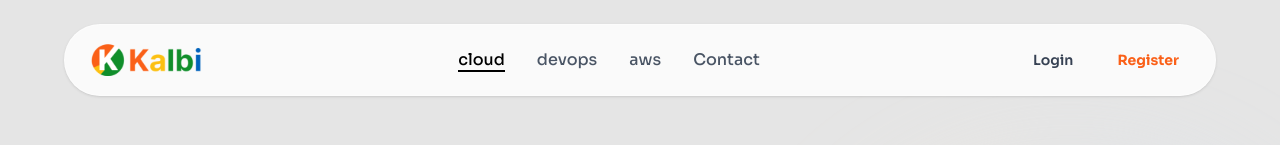
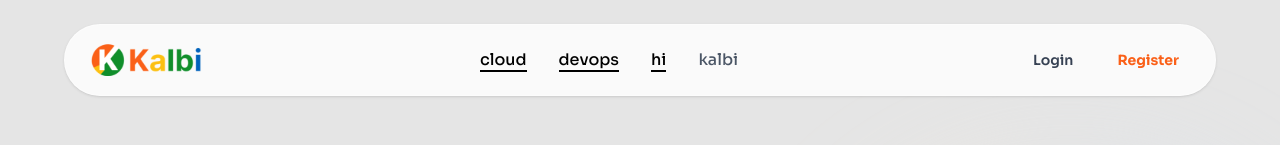
Before and after one commit to pwntaghy/kalbii-frontend-master, a React (Vite) app: page / in a window 1280 px wide. Shown: the top 145 px of the page. Built offline with nearby package versions, Linux system fonts and the light colour scheme; no server answers.

Commit message:
Update feature / fix bug

```diff
--- a/src/components/navbar/navItems.js
+++ b/src/components/navbar/navItems.js
@@ -1,10 +1,10 @@
 const navItems = [
     { label: "cloud", path: "/" },
-    { label: "devops", path: "/about" },
+    { label: "devops", path: "/" },
     // {label:"Portfolio",path:"/portfolio"},
     // {label:"Blogs",path:"/blogs"},
-    { label: "aws", path: "/career" },
-    { label: "Contact", path: "/contact" },
+    { label: "hi", path: "/" },
+    { label: "kalbi", path: "/contact" },
     // {label:"Login",path:"/login"},
     // {label:"Register",path:"/signup"}
 ]
```
